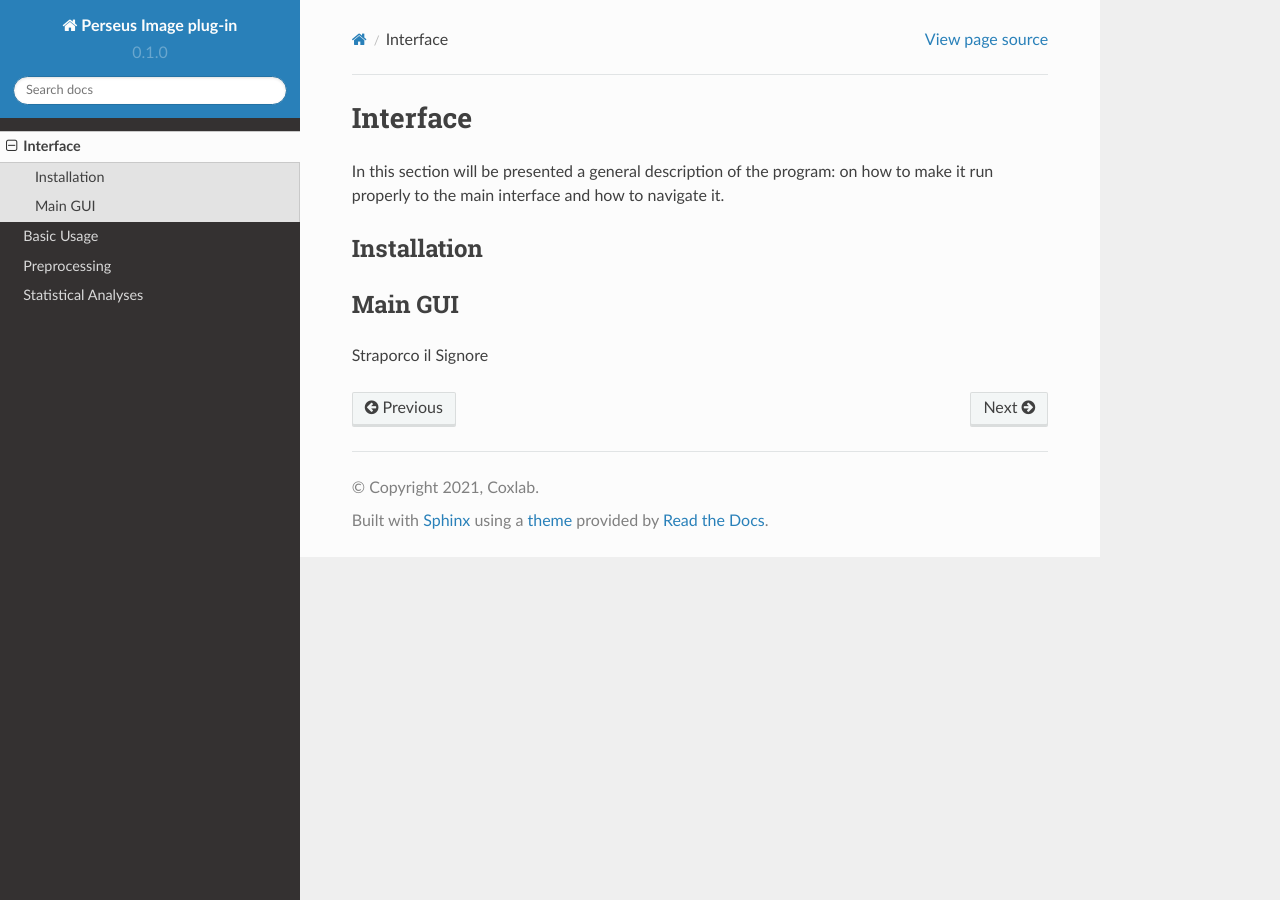
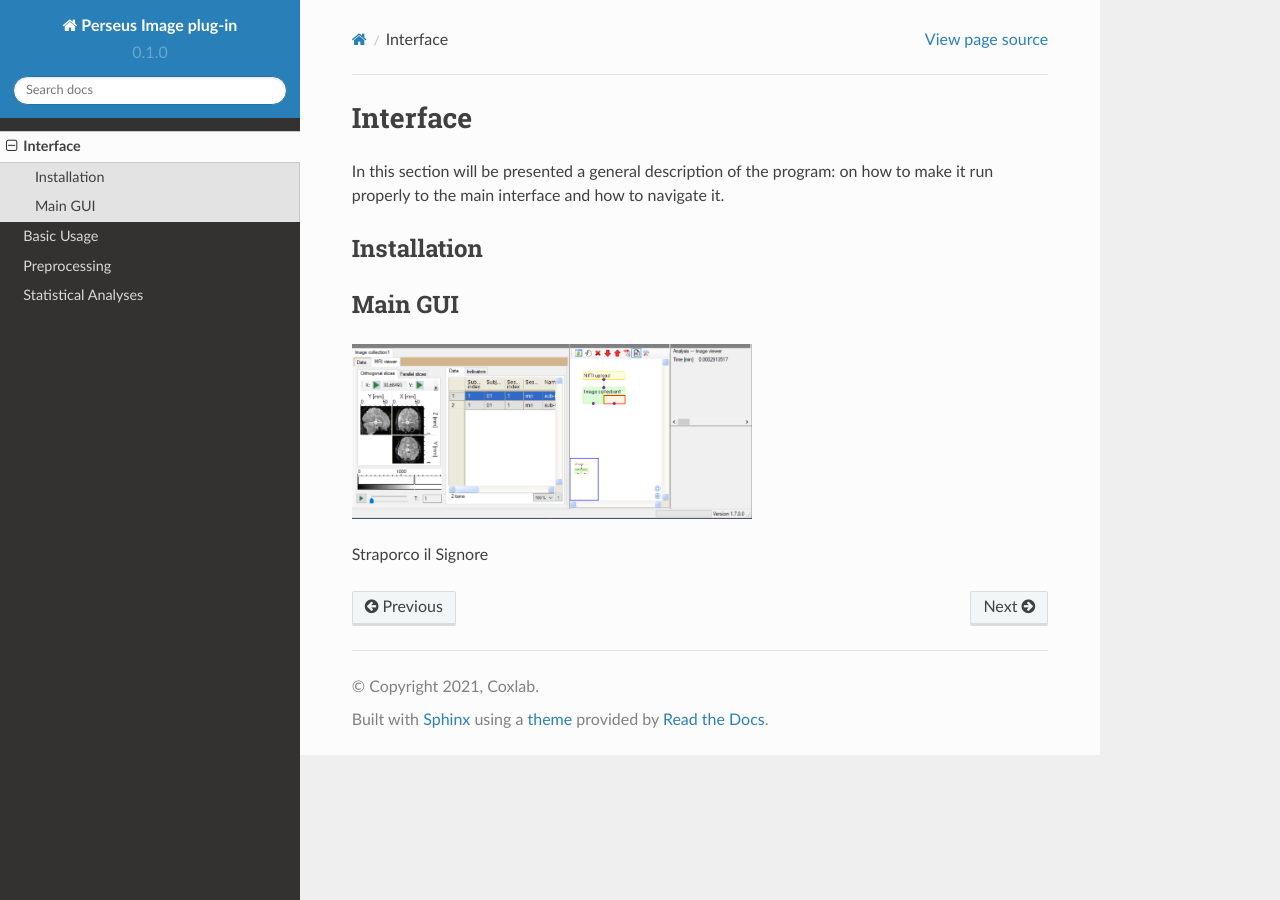
Before and after one commit to CarloDeNart/Perseus-Image-plug-in, a Sphinx documentation site: the page built from docs/source/Interface.rst, in a window 1280 px wide. Built offline with Sphinx 7.4.7 and the Read the Docs theme 2.0.0, drawn with Linux system fonts in a browser that asks for light colours.

Commit message:
Update Interface.rst

```diff
--- a/docs/source/Interface.rst
+++ b/docs/source/Interface.rst
@@ -13,12 +13,8 @@ Main GUI
 =========
 
 .. image:: Images/interface.PNG
-   :target: Images/interface.PNG
-   :height: 300px
    :width: 400px
-   :alt: Picture of the main interface
-   :align: centre
 
-   Image description
+
 
 Straporco il Signore
```
